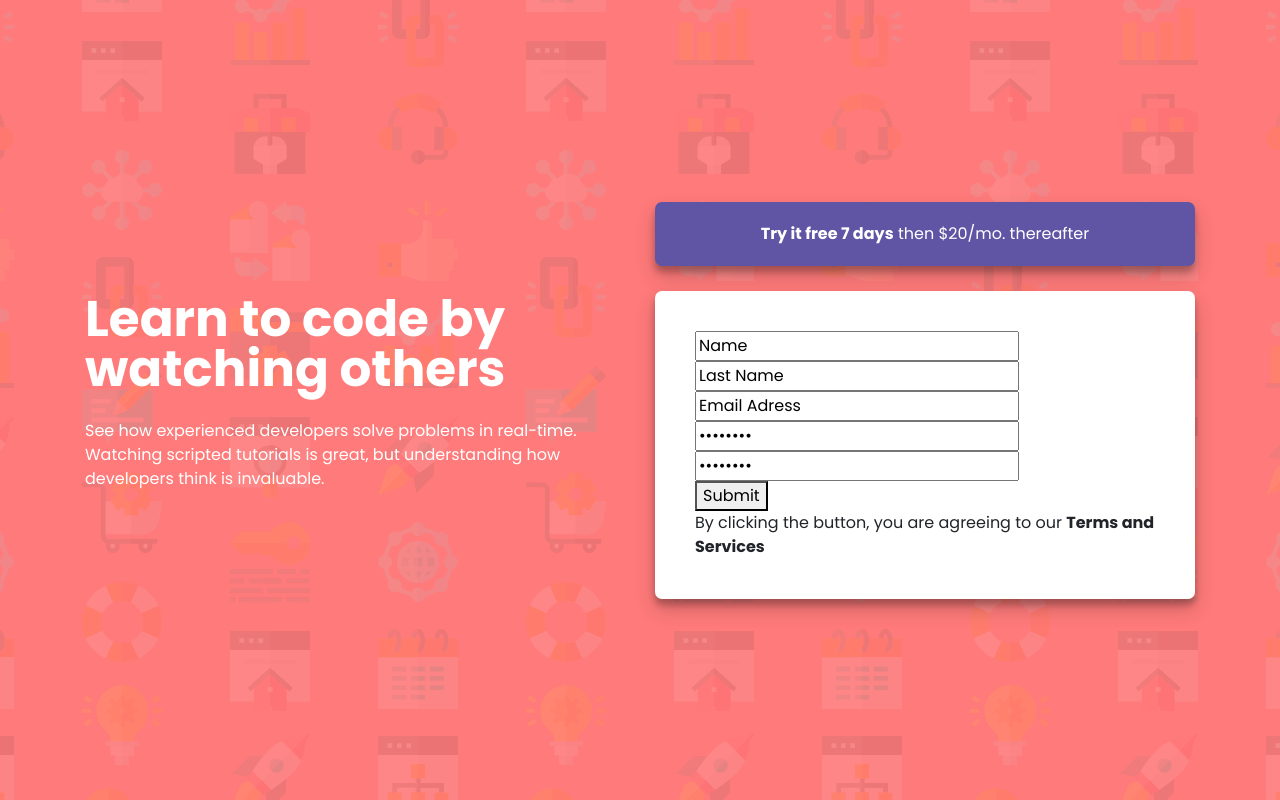
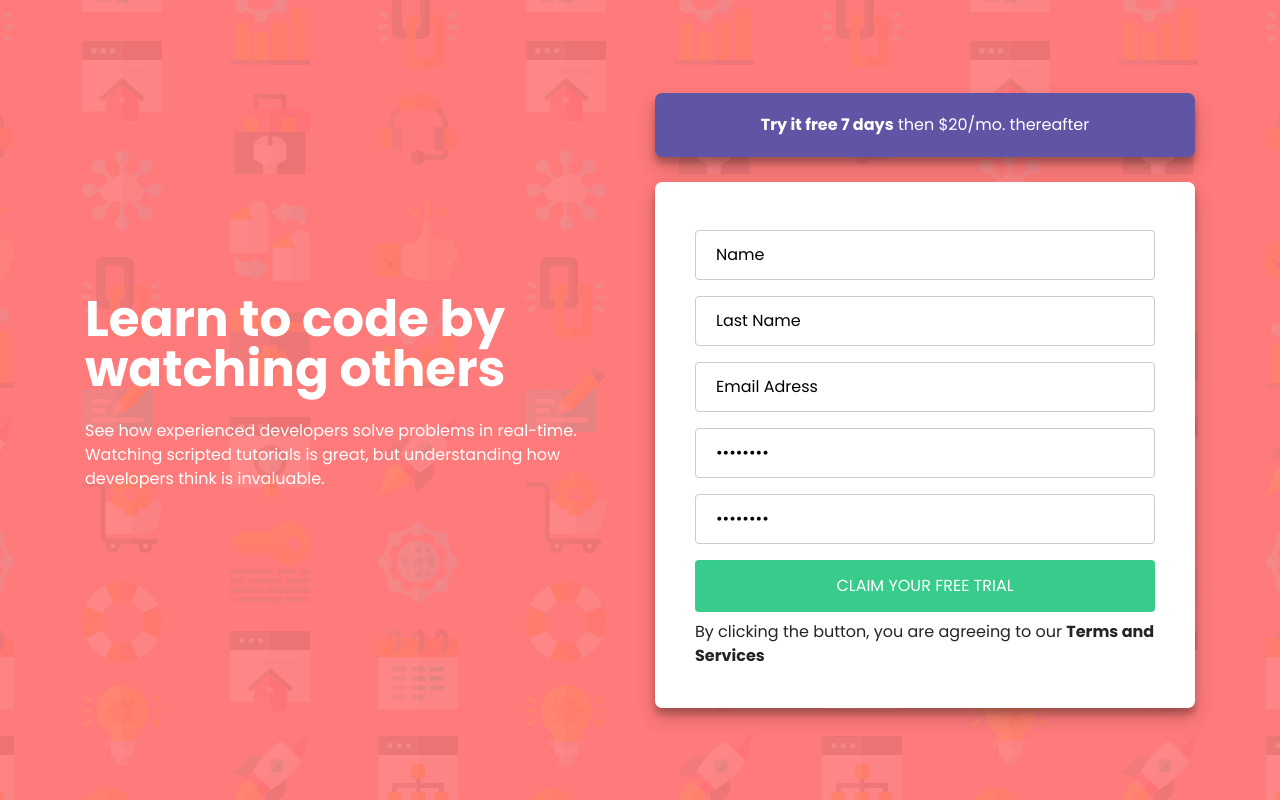
Before and after one commit to mehmetbacik/intro-with-sign-up-form, a React (Create React App) app: page / in a window 1280 px wide. Built offline with nearby package versions, Linux system fonts and the light colour scheme.

Commit message:
Update
Updated style for form

```diff
--- a/src/App.css
+++ b/src/App.css
@@ -67,6 +67,32 @@ html, body {
   box-shadow: rgba(0, 0, 0, 0.19) 0px 10px 20px, rgba(0, 0, 0, 0.23) 0px 6px 6px;
 }
 
+.App .sign__up__form .form__content input, select {
+  width: 100%;
+  padding: 12px 20px;
+  margin: 8px 0;
+  display: inline-block;
+  border: 1px solid #ccc;
+  border-radius: 4px;
+  box-sizing: border-box;
+}
+
+.App .sign__up__form .form__content button {
+  width: 100%;
+  background-color: var(--green);
+  color: var(--white);
+  padding: 14px 20px;
+  margin: 8px 0;
+  text-transform: uppercase;
+  border: none;
+  border-radius: 4px;
+  cursor: pointer;
+}
+
+.App .sign__up__form .form__content button:hover {
+  background-color: var(--green);
+}
+
 .App .sign__up__form code {
   display: none;
 }
--- a/src/components/SignUp.js
+++ b/src/components/SignUp.js
@@ -43,7 +43,7 @@ function SignUp() {
                   {errors.passwordConfirm && touched.passwordConfirm && <div className="error">{errors.passwordConfirm}</div>}
                 </div>
                 <div>
-                  <button type="submit">Submit</button>
+                  <button type="submit">Claim Your Free Trial</button>
                 </div>
                 <div>
                   <span>By clicking the button, you are agreeing to our <b>Terms and Services</b></span>
```
